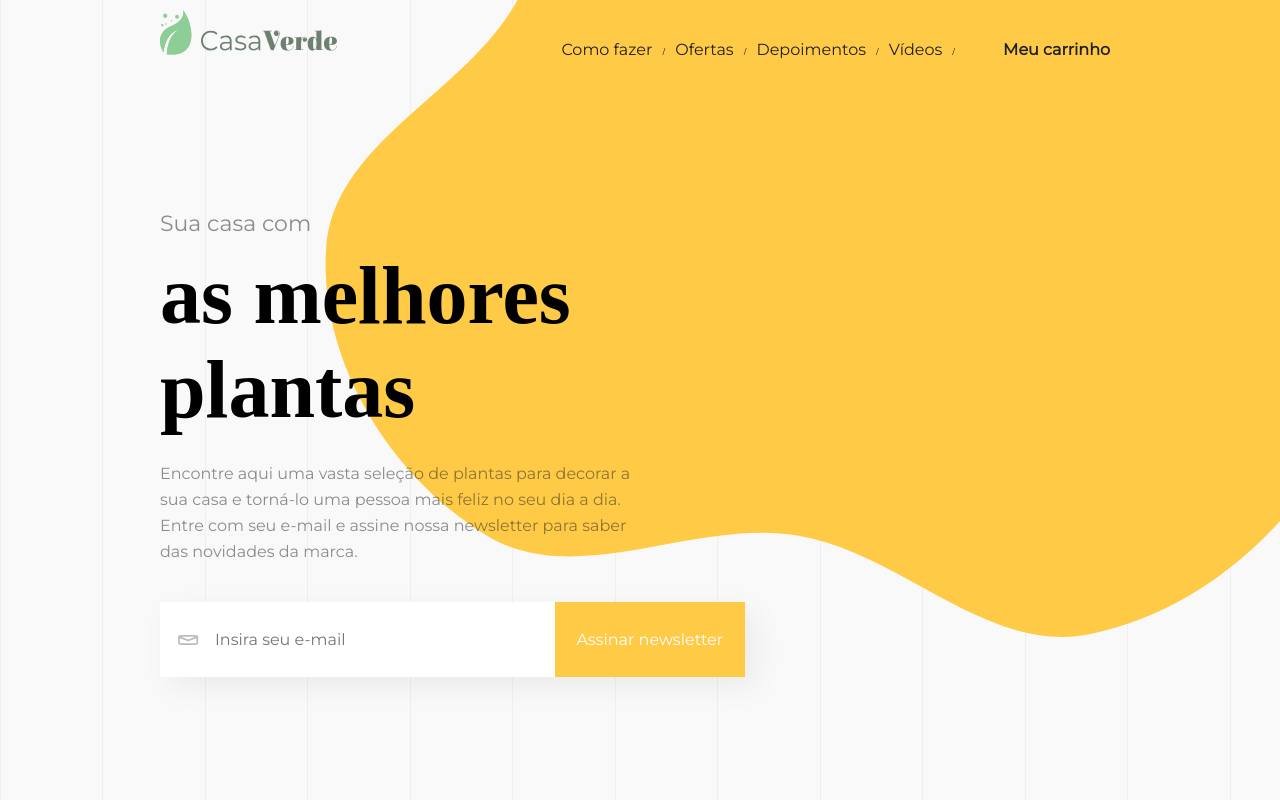
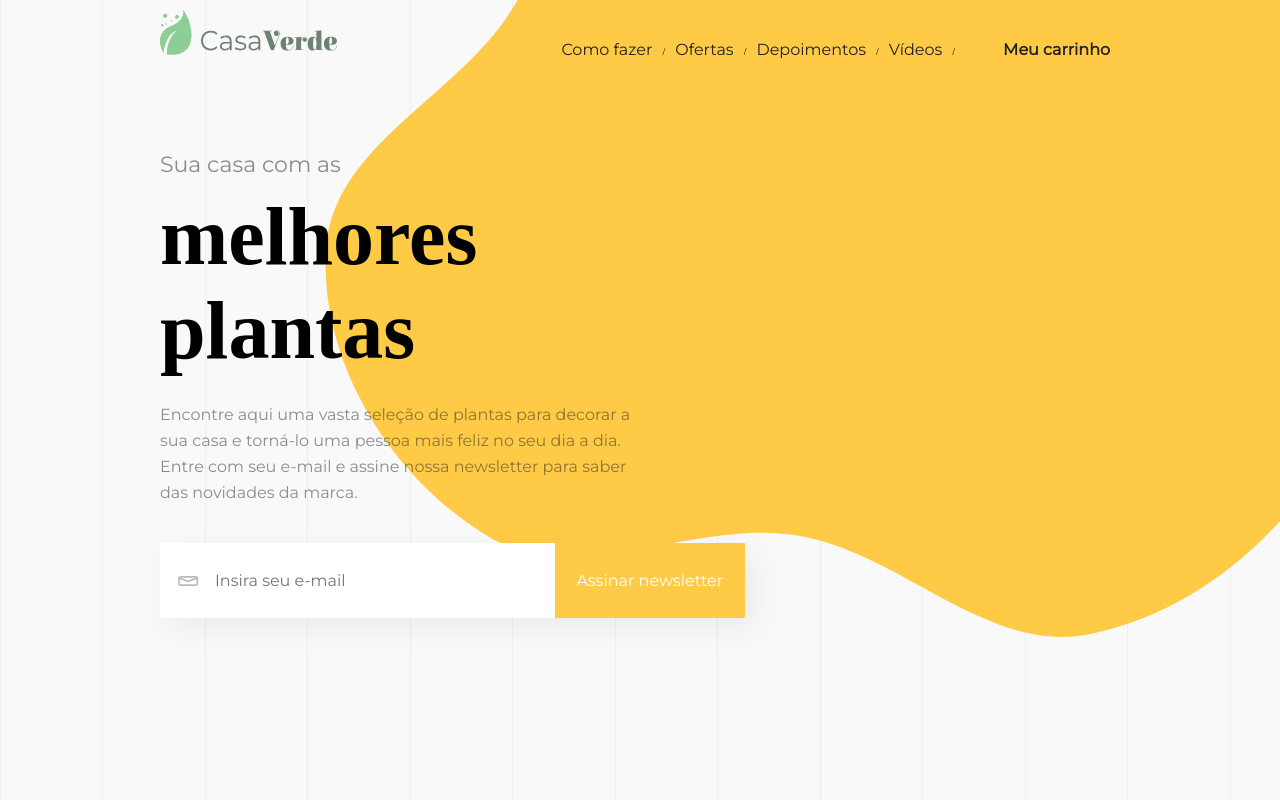
Before and after one commit to EstherMarie/7DaysOfCode-React, a React (Vite) app: page / in a window 1280 px wide. Shown: the top 800 px of the page. Built offline with nearby package versions, Linux system fonts and the light colour scheme; a web font is replaced by a local one.

Commit message:
refactor(menu): add position fixed

```diff
--- a/src/components/AssinaturaNewsletter/index.tsx
+++ b/src/components/AssinaturaNewsletter/index.tsx
@@ -8,7 +8,7 @@ export function AssinaturaNewsletter() {
         <div className="text-area">
           <h1>
             <div className="sr-only">Casa Verde: </div>
-            <div>Sua casa com </div>as melhores plantas
+            <div>Sua casa com as</div>melhores plantas
           </h1>
           <p>
             Encontre aqui uma vasta seleção de plantas para decorar a sua casa e
--- a/src/components/Menu/Menu.styled.tsx
+++ b/src/components/Menu/Menu.styled.tsx
@@ -1,6 +1,10 @@
-import styled from 'styled-components';
+import styled from "styled-components";
 
 export const StyledMenu = styled.header`
+  position: fixed;
+  width: 100%;
+  z-index: 9000;
+
   display: flex;
   justify-content: space-between;
 
```
Lines whose indentation alone changed are shown as unchanged.
